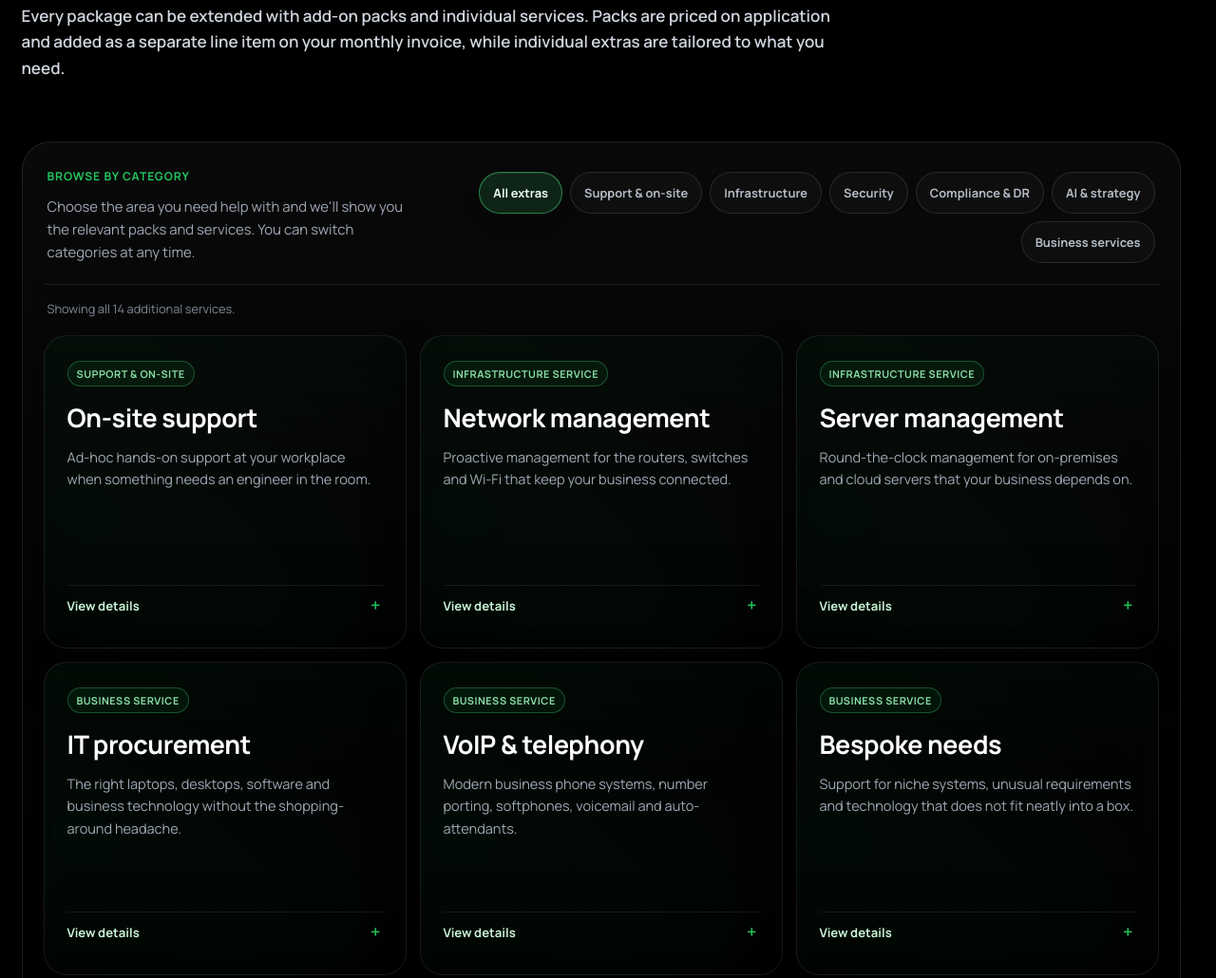
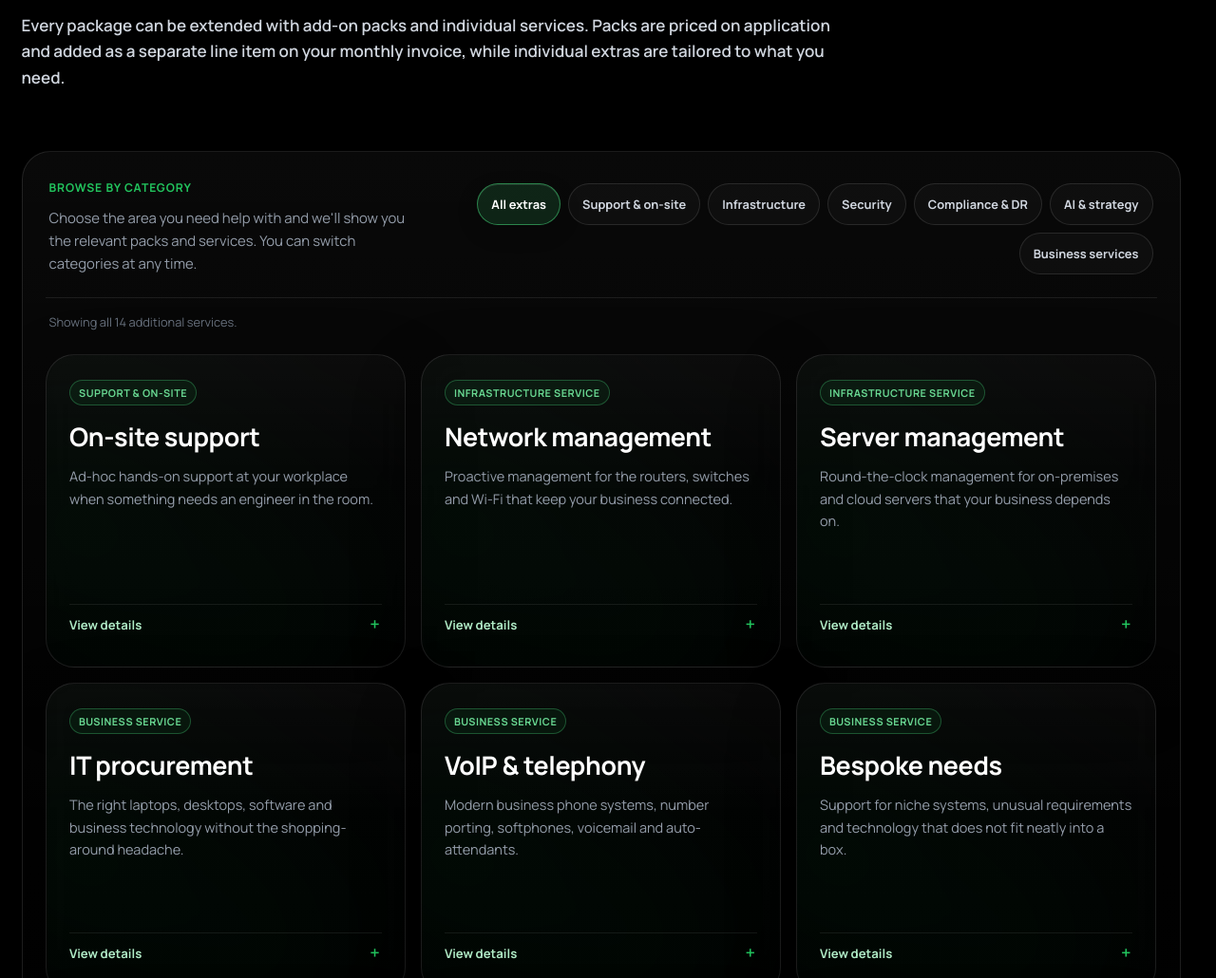
Before and after one commit to charliehart2k-tech/stapleit-website, a plain HTML site: page site/it-services/it-support/index.html in a window 1280 px wide. Shown: the part 4789-5819 px from the top of the page at 95% size. Drawn offline with Linux system fonts and the light colour scheme.

Commit message:
Align support extras catalogue to card system

```diff
--- a/site/assets/css/it-support-extras.css
+++ b/site/assets/css/it-support-extras.css
@@ -1,7 +1,6 @@
 /* IT Support additional-services catalogue. */
 .support-extras{
-  padding-top:118px;
-  padding-bottom:138px;
+  padding-block:var(--space-9);
   overflow:clip;
 }
 
@@ -13,14 +12,14 @@
   width:100%;
   max-width:100%;
   min-width:0;
-  padding:22px;
+  padding:var(--space-4);
   overflow:hidden;
   border:1px solid rgba(255,255,255,.105);
-  border-radius:30px;
+  border-radius:var(--radius-xl);
   background:
-    linear-gradient(180deg,rgba(255,255,255,.035),rgba(255,255,255,.008) 34%,rgba(0,0,0,.28) 100%),
+    linear-gradient(180deg,rgba(255,255,255,.034),rgba(255,255,255,.009) 38%,rgba(0,0,0,.24)),
     rgba(0,0,0,.58);
-  box-shadow:0 28px 78px rgba(0,0,0,.30);
+  box-shadow:0 26px 72px rgba(0,0,0,.28);
   backdrop-filter:blur(18px) saturate(118%);
   -webkit-backdrop-filter:blur(18px) saturate(118%);
 }
@@ -28,9 +27,9 @@
 .support-catalogue-toolbar{
   display:grid;
   grid-template-columns:minmax(230px,.72fr) minmax(0,1.28fr);
-  gap:24px;
+  gap:var(--space-4);
   align-items:end;
-  padding:4px 4px 22px;
+  padding:4px 4px var(--space-4);
   border-bottom:1px solid rgba(255,255,255,.085);
 }
 
@@ -49,7 +48,7 @@
 .support-catalogue-help{
   max-width:44ch;
   margin:10px 0 0;
-  color:#9fa8b4;
+  color:var(--muted);
   font-size:.93rem;
   line-height:1.6;
 }
@@ -58,7 +57,7 @@
   display:flex;
   flex-wrap:wrap;
   justify-content:flex-end;
-  gap:8px;
+  gap:var(--space-1);
   min-width:0;
 }
 
@@ -68,38 +67,38 @@
   border:1px solid rgba(255,255,255,.11);
   border-radius:999px;
   background:rgba(255,255,255,.028);
-  color:#b3bbc5;
+  color:var(--text-soft);
   font-family:var(--font-display);
   font-size:.8rem;
   font-weight:700;
   line-height:1.2;
   cursor:pointer;
-  transition:transform .16s var(--ease),border-color .16s ease,background .16s ease,color .16s ease,box-shadow .16s ease;
+  transition:transform var(--motion-fast) var(--ease),border-color var(--motion-fast) ease,background var(--motion-fast) ease,color var(--motion-fast) ease,box-shadow var(--motion-fast) ease;
 }
 
 .support-catalogue-filters button:hover,
 .support-catalogue-filters button:focus-visible{
   outline:none;
-  color:#fff;
+  color:var(--white);
   transform:translateY(-1px);
   border-color:rgba(255,255,255,.22);
   background:rgba(255,255,255,.055);
 }
 
 .support-catalogue-filters button:focus-visible{
-  box-shadow:0 0 0 3px rgba(34,197,94,.16);
+  box-shadow:0 0 0 3px color-mix(in srgb,var(--support) 16%,transparent);
 }
 
 .support-catalogue-filters button[aria-pressed="true"]{
   border-color:color-mix(in srgb,var(--support) 48%,rgba(255,255,255,.16));
   background:color-mix(in srgb,var(--support) 13%,rgba(255,255,255,.018));
-  color:#effff4;
+  color:var(--white);
   box-shadow:inset 0 1px 0 rgba(255,255,255,.08),0 8px 22px rgba(0,0,0,.18);
 }
 
 .support-catalogue-status{
-  margin:16px 4px 0;
-  color:#7f8995;
+  margin:var(--space-3) 4px 0;
+  color:var(--muted-2);
   font-size:.8rem;
   line-height:1.45;
 }
@@ -107,10 +106,10 @@
 .support-catalogue-grid{
   display:grid;
   grid-template-columns:repeat(3,minmax(0,1fr));
-  gap:14px;
+  gap:var(--space-3);
   width:100%;
   min-width:0;
-  margin-top:18px;
+  margin-top:var(--space-4);
 }
 
 .support-extra-card{
@@ -121,14 +120,14 @@
   display:flex;
   flex-direction:column;
   overflow:hidden;
-  border:1px solid rgba(255,255,255,.095);
-  border-radius:24px;
+  border:1px solid rgba(255,255,255,.105);
+  border-radius:var(--radius-xl);
   background:
-    linear-gradient(180deg,rgba(34,197,94,.035),rgba(255,255,255,.008) 32%,rgba(0,0,0,.26) 100%),
+    linear-gradient(180deg,rgba(255,255,255,.034),rgba(255,255,255,.009) 38%,rgba(0,0,0,.24)),
     rgba(0,0,0,.58);
-  box-shadow:0 22px 58px rgba(0,0,0,.24);
-  backdrop-filter:blur(14px) saturate(114%);
-  -webkit-backdrop-filter:blur(14px) saturate(114%);
+  box-shadow:0 26px 72px rgba(0,0,0,.28);
+  backdrop-filter:blur(18px) saturate(118%);
+  -webkit-backdrop-filter:blur(18px) saturate(118%);
 }
 
 .support-extra-card[hidden]{display:none}
@@ -141,7 +140,7 @@
   border:1px solid color-mix(in srgb,var(--support) 28%,rgba(255,255,255,.08));
   border-radius:999px;
   background:color-mix(in srgb,var(--support) 7%,transparent);
-  color:#87dda3;
+  color:color-mix(in srgb,var(--support) 68%,var(--white));
   font-family:var(--font-display);
   font-size:.68rem;
   font-weight:700;
@@ -153,7 +152,7 @@
 .support-extra-card h3{
   max-width:16ch;
   margin:0;
-  color:#fff;
+  color:var(--white);
   font-size:clamp(1.65rem,2.1vw,2.15rem);
   line-height:1.08;
   letter-spacing:-.014em;
@@ -161,8 +160,8 @@
 
 .support-extra-summary{
   max-width:40ch;
-  margin:16px 0 0;
-  color:#9fa8b4;
+  margin:var(--space-3) 0 0;
+  color:var(--muted);
   font-size:14.5px;
   line-height:1.62;
 }
@@ -170,12 +169,12 @@
 .support-extra-price{
   width:max-content;
   max-width:100%;
-  margin:16px 0 0;
+  margin:var(--space-3) 0 0;
   padding:7px 10px;
   border:1px solid rgba(255,255,255,.09);
   border-radius:999px;
   background:rgba(255,255,255,.025);
-  color:#d5dae0;
+  color:var(--text-soft);
   font-family:var(--font-display);
   font-size:.72rem;
   font-weight:700;
@@ -184,7 +183,7 @@
 
 .support-extra-details{
   margin-top:auto;
-  padding-top:22px;
+  padding-top:var(--space-4);
 }
 
 .support-extra-details summary{
@@ -195,7 +194,7 @@
   width:100%;
   padding:11px 34px 11px 0;
   border-top:1px solid rgba(255,255,255,.08);
-  color:#c8f3d5;
+  color:color-mix(in srgb,var(--support) 36%,var(--white));
   font-family:var(--font-display);
   font-size:.82rem;
   font-weight:700;
@@ -215,7 +214,7 @@
   color:var(--support);
   font-size:1.15rem;
   font-weight:600;
-  transition:transform .18s var(--ease);
+  transition:transform var(--motion-base) var(--ease);
 }
 
 .support-extra-details[open] summary::after{transform:translateY(-50%) rotate(45deg)}
@@ -230,12 +229,12 @@
   display:grid;
   align-content:start;
   gap:14px;
-  padding-top:8px;
+  padding-top:var(--space-1);
 }
 
 .support-extra-copy p{
   margin:0;
-  color:#919aa6;
+  color:var(--muted);
   font-size:14px;
   line-height:1.64;
 }
@@ -251,7 +250,7 @@
 .support-extra-copy li{
   position:relative;
   padding-left:17px;
-  color:#919aa6;
+  color:var(--muted);
   font-size:14px;
   line-height:1.58;
 }
@@ -268,30 +267,30 @@
 }
 
 @media(max-width:980px){
-  .support-extras{padding-top:96px;padding-bottom:110px}
-  .support-catalogue{padding:18px;border-radius:26px}
+  .support-extras{padding-block:var(--space-8)}
+  .support-catalogue{padding:18px}
   .support-catalogue-toolbar{grid-template-columns:1fr;align-items:start;gap:18px}
   .support-catalogue-filters{justify-content:flex-start}
   .support-catalogue-grid{grid-template-columns:repeat(2,minmax(0,1fr))}
 }
 
 @media(max-width:700px){
-  .support-extras{padding-top:76px;padding-bottom:86px}
-  .support-catalogue{padding:12px;border-radius:22px;backdrop-filter:blur(12px) saturate(112%);-webkit-backdrop-filter:blur(12px) saturate(112%)}
-  .support-catalogue-toolbar{padding:6px 4px 18px;gap:16px}
+  .support-extras{padding-block:var(--space-7)}
+  .support-catalogue{padding:12px;border-radius:var(--radius-lg);backdrop-filter:blur(12px) saturate(112%);-webkit-backdrop-filter:blur(12px) saturate(112%)}
+  .support-catalogue-toolbar{padding:6px 4px 18px;gap:var(--space-3)}
   .support-catalogue-help{font-size:.9rem;line-height:1.58}
   .support-catalogue-filters{display:grid;grid-template-columns:repeat(2,minmax(0,1fr));gap:7px}
   .support-catalogue-filters button{width:100%;padding-inline:10px;border-radius:14px;font-size:.76rem;text-align:center}
   .support-catalogue-status{margin-top:13px}
-  .support-catalogue-grid{grid-template-columns:1fr;gap:10px;margin-top:14px}
-  .support-extra-card{min-height:0;padding:22px 18px 18px;border-radius:19px;backdrop-filter:blur(10px) saturate(110%);-webkit-backdrop-filter:blur(10px) saturate(110%)}
+  .support-catalogue-grid{grid-template-columns:1fr;gap:10px;margin-top:var(--space-3)}
+  .support-extra-card{min-height:0;padding:22px 18px 18px;border-radius:var(--radius-lg);backdrop-filter:blur(12px) saturate(112%);-webkit-backdrop-filter:blur(12px) saturate(112%)}
   .support-extra-category{margin-bottom:15px}
   .support-extra-card h3{max-width:none;font-size:clamp(1.55rem,7.2vw,1.95rem)}
   .support-extra-summary{max-width:none;margin-top:13px;font-size:14px}
   .support-extra-price{margin-top:13px}
   .support-extra-details{padding-top:18px}
   .support-extra-copy p,
-  .support-extra-copy li{font-size:13.8px;line-height:1.62}
+  .support-extra-copy li{font-size:14px;line-height:1.62}
 }
 
 @media(max-width:380px){
```
